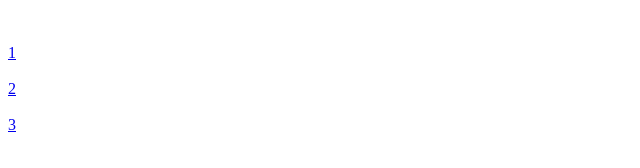
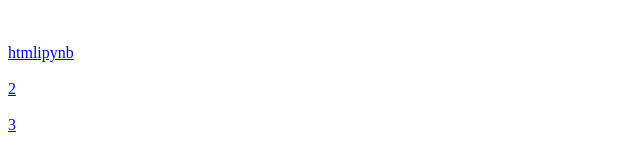
Before and after one commit to SynchronicSolutions/SynchronicSolutions.github.io, a plain HTML site: page index.html in a window 1280 px wide. Shown: the full height of the page, 0-640 px from the left. Drawn offline with Linux system fonts and the light colour scheme.

Commit message:
Update index.html

```diff
--- a/index.html
+++ b/index.html
@@ -1,6 +1,6 @@
 <br />
 <br />
-<a href="1.html">1</a>
+<a href="1.html">html</a><a href="https://drive.google.com/open?id=1ViW0FGwJc3bYdDbLv2sZkoAp7DaxRh4q">ipynb</a>
 <br />
 <br />
 <a href="2.html">2</a>
```
